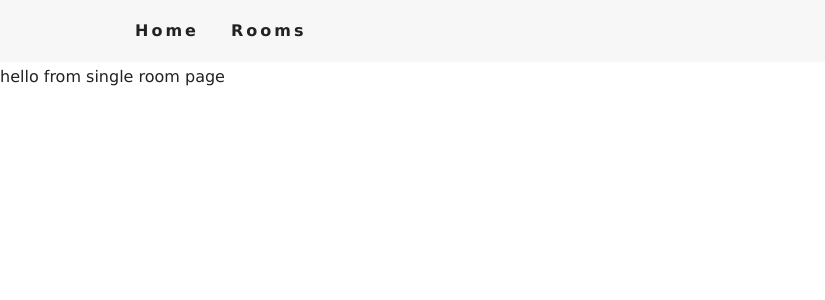
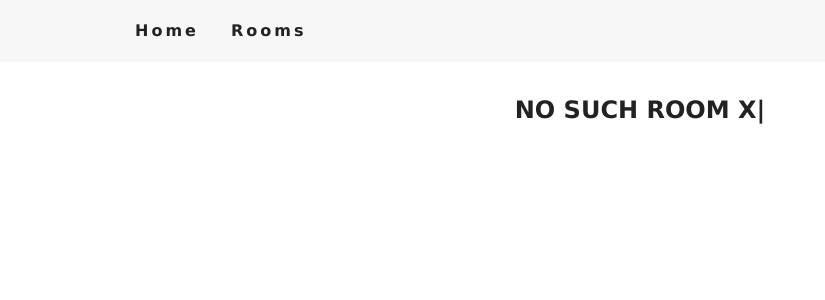
Before and after one commit to trudova/second-proj-trudova, a React (Create React App) app: page /rooms/1 in a window 1280 px wide. Shown: the top 300 px of the page, without its empty margins (0-825 px from the left). Built offline with nearby package versions, Linux system fonts and the light colour scheme.

Commit message:
set up conditionals

```diff
--- a/src/pages/SingleRoom.js
+++ b/src/pages/SingleRoom.js
@@ -20,6 +20,11 @@ this.state={
     render() {
         const {getRoom}=this.context;
         const room = getRoom(this.state.slug);
+        if(!room ){
+            return <div className='error'>
+<h3>no such room X|</h3>
+            </div>
+        }
         return (
             <div>
                 hello from single room page
```
